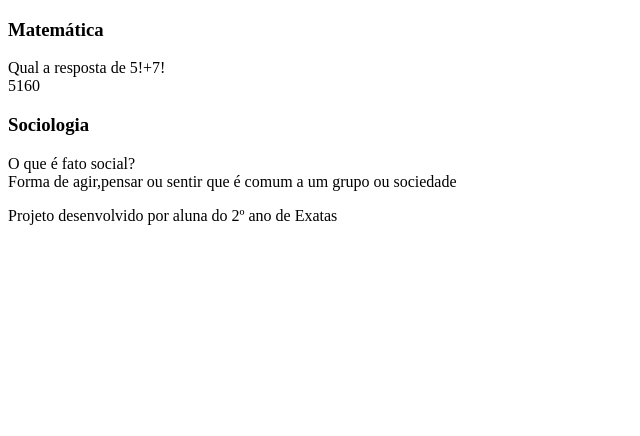
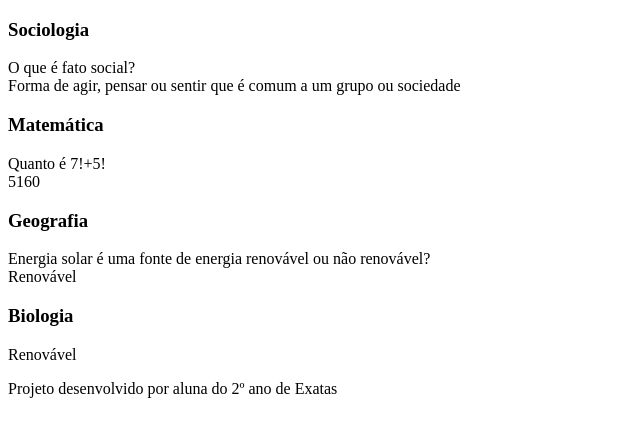
Before and after one commit to daniellygrando/flashcard, a plain HTML site: page index.html in a window 1280 px wide. Shown: the whole page, without its empty margins (0-640 px from the left). Drawn offline with Linux system fonts and the light colour scheme.

Commit message:
Add files via upload

```diff
--- a/index.html
+++ b/index.html
@@ -1,21 +1,30 @@
 <!DOCTYPE html>
 <html lang="pt-br">
-
 <head>
   <meta charset="UTF-8">
   <meta http-equiv="X-UA-Compatible" content="IE=edge">
   <meta name="viewport" content="width=device-width, initial-scale=1.0">
   <title>Flashcard</title>
 </head>
-
 <body>
   <main>
     <section id="container">
       <article class="cartao">
         <div class="cartao__conteudo">
+          <h3>Sociologia</h3>
+          <div class="cartao__conteudo__pergunta">
+            O que é fato social?
+          </div>
+          <div class="cartao__conteudo__resposta">
+            Forma de agir, pensar ou sentir que é comum a um grupo ou sociedade
+          </div>
+        </div>
+      </article>
+      <article class="cartao">
+        <div class="cartao__conteudo">
           <h3>Matemática</h3>
           <div class="cartao__conteudo__pergunta">
-            Qual a resposta de 5!+7!
+            Quanto é 7!+5!
           </div>
           <div class="cartao__conteudo__resposta">
             5160
@@ -24,16 +33,27 @@
       </article>
       <article class="cartao">
         <div class="cartao__conteudo">
-          <h3>Sociologia</h3>
+          <h3>Geografia</h3>
           <div class="cartao__conteudo__pergunta">
-            O que é fato social?
+            Energia solar é uma fonte de energia renovável ou não renovável?
           </div>
           <div class="cartao__conteudo__resposta">
-            Forma de agir,pensar ou sentir que é comum a um grupo ou sociedade
+            Renovável
           </div>
         </div>
-          </article>
+      </article>
+    </article>
+    <article class="cartao">
+      <div class="cartao__conteudo">
+        <h3>Biologia</h3>
+        <div class="cartao__conteudo__pergunta">
 
+        </div>
+        <div class="cartao__conteudo__resposta">
+          Renovável
+        </div>
+      </div>
+    </article>
 
     </section>
   </main>
```
